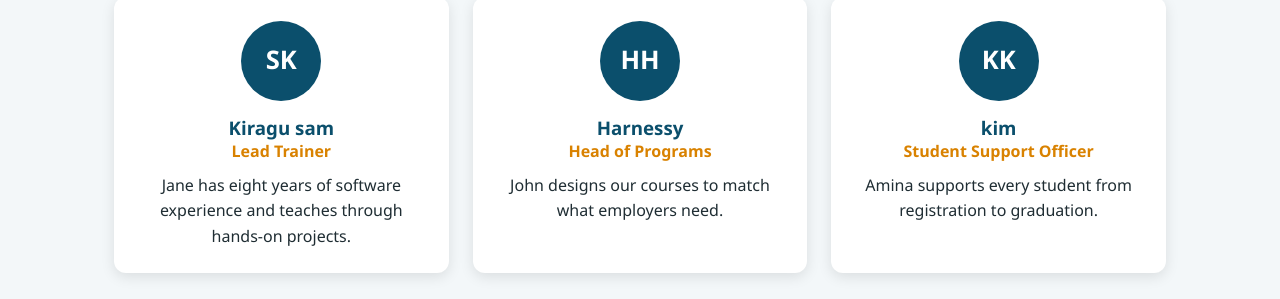
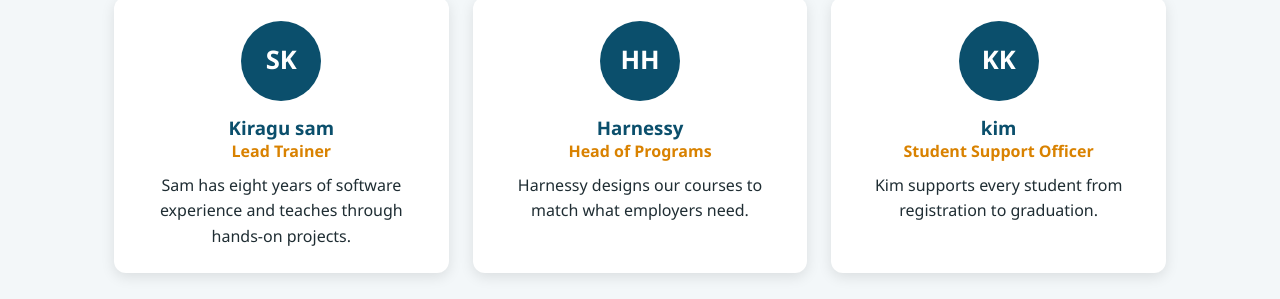
Before and after one commit to Harnessy-codex/student-managment-system, a plain HTML site: page about.html in a window 1280 px wide. Shown: the part 1330-1629 px from the top of the page. Drawn offline with Linux system fonts and the light colour scheme.

Commit message:
team edit

```diff
--- a/about.html
+++ b/about.html
@@ -76,19 +76,19 @@
         <div class="avatar">SK</div>
         <h3>Kiragu sam</h3>
         <p class="role">Lead Trainer</p>
-        <p>Jane has eight years of software experience and teaches through hands-on projects.</p>
+        <p>Sam has eight years of software experience and teaches through hands-on projects.</p>
       </div>
       <div class="card team-card">
         <div class="avatar">HH</div>
         <h3>Harnessy</h3>
         <p class="role">Head of Programs</p>
-        <p>John designs our courses to match what employers need.</p>
+        <p>Harnessy designs our courses to match what employers need.</p>
       </div>
       <div class="card team-card">
         <div class="avatar">KK</div>
         <h3>kim</h3>
         <p class="role">Student Support Officer</p>
-        <p>Amina supports every student from registration to graduation.  </p>
+        <p>Kim supports every student from registration to graduation.  </p>
       </div>
     </div>
   </section>
```
